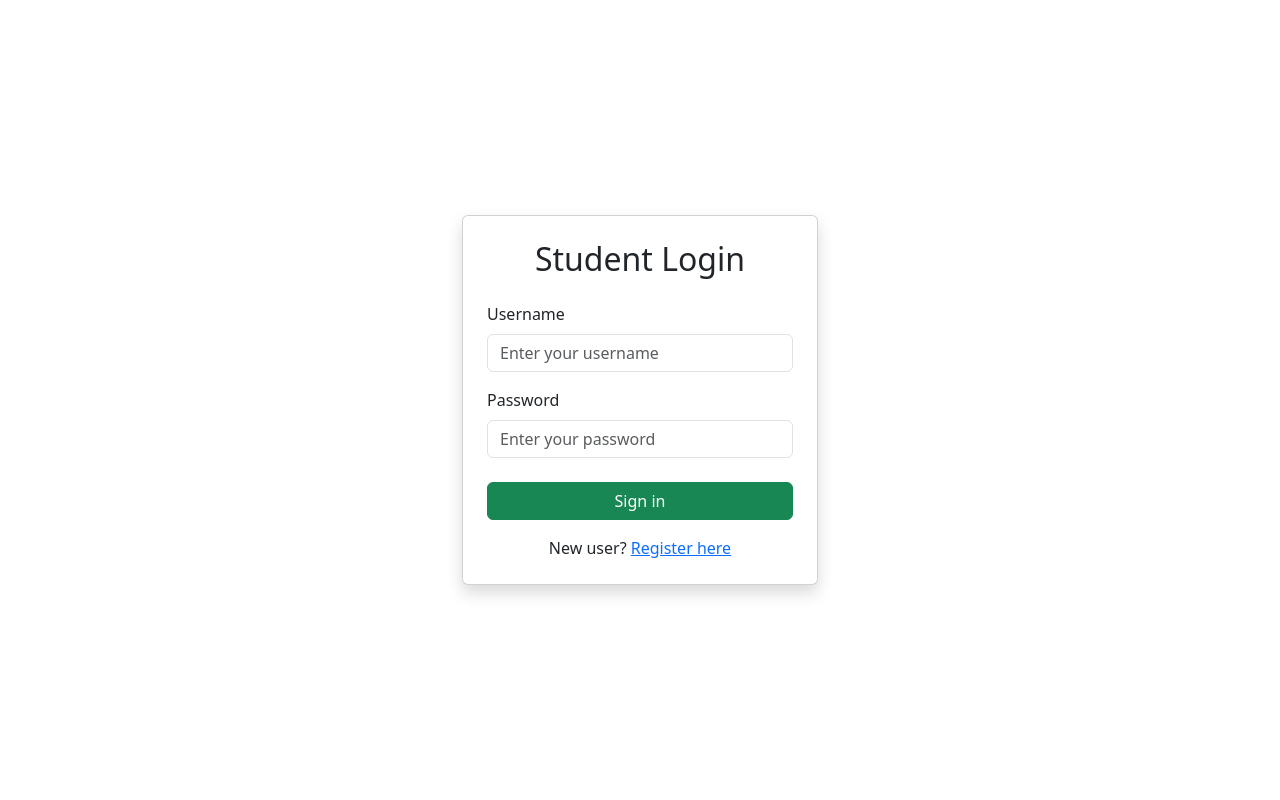
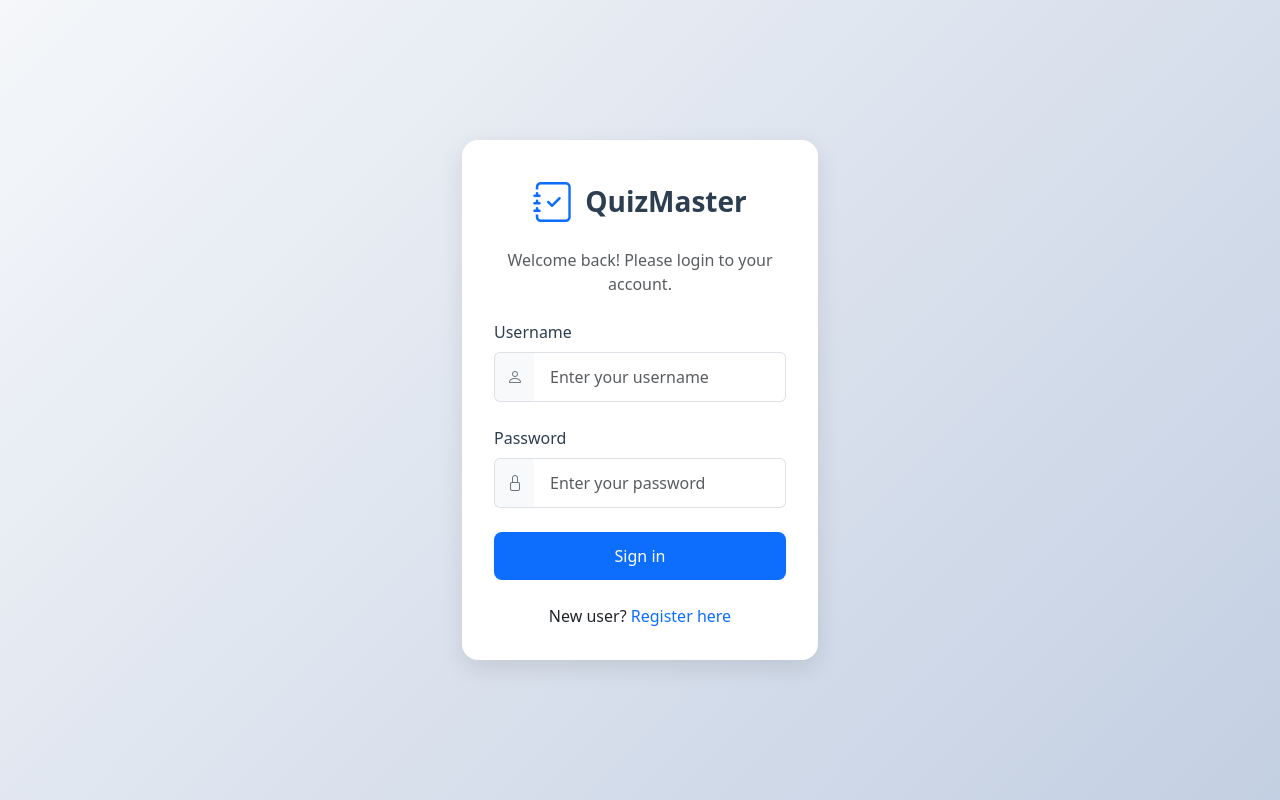
Before and after one commit to 21f1001662/QuizMaster-v2, a Vue app in the folder frontend/: page /student/login in a window 1280 px wide. Built offline with nearby package versions, Linux system fonts and the light colour scheme.

Commit message:
update siginup and login ui

```diff
--- a/frontend/index.html
+++ b/frontend/index.html
@@ -4,7 +4,7 @@
     <meta charset="UTF-8" />
     <link rel="icon" type="image/svg+xml" href="/vite.svg" />
     <meta name="viewport" content="width=device-width, initial-scale=1.0" />
-    <title>Vite + Vue</title>
+    <title>Qizzix</title>
   </head>
   <body>
     <div id="app"></div>
--- a/frontend/src/views/admin/Dashboard.vue
+++ b/frontend/src/views/admin/Dashboard.vue
@@ -22,8 +22,9 @@ onMounted(() => {
   <div class="min-vh-100 bg-light">
     <nav class="navbar navbar-expand-lg navbar-light bg-white shadow-sm">
       <div class="container">
-        <router-link class="navbar-brand text-primary fw-bold" to="/admin/dashboard">
-          Admin Panel
+        <router-link class="navbar-brand d-flex align-items-center" to="/admin/dashboard">
+          <i class="bi bi-shield-lock me-2 text-primary"></i>
+          <span class="fw-bold">QuizMaster Admin</span>
         </router-link>
         <button class="navbar-toggler" type="button" data-bs-toggle="collapse" data-bs-target="#navbarNav"
           aria-controls="navbarNav" aria-expanded="false" aria-label="Toggle navigation">
--- a/frontend/src/views/student/Dashboard.vue
+++ b/frontend/src/views/student/Dashboard.vue
@@ -2,8 +2,9 @@
   <div class="min-vh-100 bg-light">
     <nav class="navbar navbar-expand-lg navbar-light bg-white shadow-sm">
       <div class="container">
-        <router-link class="navbar-brand text-primary fw-bold" to="/student/dashboard">
-          Student Panel
+        <router-link class="navbar-brand d-flex align-items-center" to="/student/dashboard/quizzes">
+          <i class="bi bi-journal-check me-2 text-primary"></i>
+          <span class="fw-bold">QuizMaster</span>
         </router-link>
         <button class="navbar-toggler" type="button" data-bs-toggle="collapse" data-bs-target="#navbarNav"
           aria-controls="navbarNav" aria-expanded="false" aria-label="Toggle navigation">
@@ -35,10 +36,11 @@
 </template>
 
 <script setup>
-import { useRouter } from 'vue-router'
+import { useRouter, useRoute } from 'vue-router'
 import { onMounted } from 'vue'
 
 const router = useRouter()
+const route = useRoute()
 
 const handleLogout = () => {
   localStorage.removeItem('studentToken')
@@ -50,6 +52,12 @@ onMounted(() => {
   const token = localStorage.getItem('studentToken')
   if (!token) {
     router.push('/student/login')
+    return
+  }
+
+  // Redirect to quizzes page if we're on the dashboard root
+  if (route.path === '/student/dashboard') {
+    router.push('/student/dashboard/quizzes')
   }
 })
 </script>
--- a/frontend/src/views/student/Login.vue
+++ b/frontend/src/views/student/Login.vue
@@ -1,13 +1,24 @@
 <template>
+  <div class="login-page">
     <div class="container">
       <div class="row justify-content-center align-items-center min-vh-100">
         <div class="col-md-6 col-lg-4">
-        <div class="card shadow">
-          <div class="card-body p-4">
-            <h2 class="text-center mb-4">Student Login</h2>
-            <form @submit.prevent="handleLogin">
-              <div class="mb-3">
+          <div class="login-card">
+            <div class="text-center mb-4">
+              <div class="logo-container">
+                <i class="bi bi-journal-check logo-icon"></i>
+                <h1 class="logo-text">QuizMaster</h1>
+              </div>
+              <p class="text-muted">Welcome back! Please login to your account.</p>
+            </div>
+
+            <form @submit.prevent="handleLogin" class="login-form">
+              <div class="form-group">
                 <label for="username" class="form-label">Username</label>
+                <div class="input-group">
+                  <span class="input-group-text">
+                    <i class="bi bi-person"></i>
+                  </span>
                   <input
                     id="username"
                     v-model="username"
@@ -17,8 +28,14 @@
                     placeholder="Enter your username"
                   />
                 </div>
-              <div class="mb-4">
+              </div>
+
+              <div class="form-group">
                 <label for="password" class="form-label">Password</label>
+                <div class="input-group">
+                  <span class="input-group-text">
+                    <i class="bi bi-lock"></i>
+                  </span>
                   <input
                     id="password"
                     v-model="password"
@@ -28,17 +45,20 @@
                     placeholder="Enter your password"
                   />
                 </div>
+              </div>
+
               <button
                 type="submit"
-                class="btn btn-success w-100"
+                class="btn btn-primary w-100 login-btn"
                 :disabled="loading"
               >
                 <span v-if="loading" class="spinner-border spinner-border-sm me-2" role="status" aria-hidden="true"></span>
                 {{ loading ? 'Signing in...' : 'Sign in' }}
               </button>
             </form>
-            <div class="text-center mt-3">
-              New user? <router-link to="/student/register">Register here</router-link>
+
+            <div class="text-center mt-4">
+              <p class="mb-0">New user? <router-link to="/student/register" class="register-link">Register here</router-link></p>
             </div>
           </div>
         </div>
@@ -83,22 +103,107 @@ const handleLogin = async () => {
 </script>
 
 <style scoped>
-.min-vh-100 {
+.login-page {
+  background: linear-gradient(135deg, #f5f7fa 0%, #c3cfe2 100%);
   min-height: 100vh;
 }
 
+.login-card {
+  background: white;
+  border-radius: 16px;
+  padding: 2rem;
+  box-shadow: 0 8px 24px rgba(0, 0, 0, 0.1);
+  transition: transform 0.3s ease;
+}
+
+.login-card:hover {
+  transform: translateY(-5px);
+}
+
+.logo-container {
+  display: flex;
+  align-items: center;
+  justify-content: center;
+  gap: 0.75rem;
+  margin-bottom: 1rem;
+}
+
+.logo-icon {
+  font-size: 2.5rem;
+  color: var(--bs-primary);
+}
+
+.logo-text {
+  font-size: 1.75rem;
+  font-weight: 700;
+  color: #2c3e50;
+  margin: 0;
+}
+
+.form-group {
+  margin-bottom: 1.5rem;
+}
+
+.form-label {
+  font-weight: 500;
+  color: #2c3e50;
+  margin-bottom: 0.5rem;
+}
+
+.input-group-text {
+  background: #f8f9fa;
+  border-right: none;
+  color: #6c757d;
+}
+
+.form-control {
+  border-left: none;
+  padding: 0.75rem 1rem;
+}
+
+.form-control:focus {
+  border-color: #dee2e6;
+  box-shadow: none;
+}
+
+.input-group:focus-within {
+  box-shadow: 0 0 0 0.25rem rgba(13, 110, 253, 0.15);
+}
+
+.login-btn {
+  padding: 0.75rem;
+  font-weight: 500;
+  border-radius: 8px;
+  background: var(--bs-primary);
+  border: none;
+  transition: all 0.3s ease;
+}
+
+.login-btn:hover {
+  background: #0b5ed7;
+  transform: translateY(-2px);
+}
+
+.login-btn:disabled {
+  background: #6c757d;
+  transform: none;
+}
+
+.register-link {
+  color: var(--bs-primary);
+  text-decoration: none;
+  font-weight: 500;
+  transition: color 0.3s ease;
+}
+
+.register-link:hover {
+  color: #0b5ed7;
+}
+
 .spinner-border {
-  display: inline-block;
   width: 1rem;
   height: 1rem;
-  border: 0.2em solid currentColor;
-  border-right-color: transparent;
-  border-radius: 50%;
-  animation: spinner-border .75s linear infinite;
-}
-
-.me-2 {
-  margin-right: 0.5rem;
+  border-width: 0.15em;
 }
 
 @keyframes spinner-border {
--- a/frontend/src/views/student/Register.vue
+++ b/frontend/src/views/student/Register.vue
@@ -1,13 +1,24 @@
 <template>
+  <div class="register-page">
     <div class="container">
       <div class="row justify-content-center align-items-center min-vh-100">
         <div class="col-md-6 col-lg-4">
-        <div class="card shadow">
-          <div class="card-body p-4">
-            <h2 class="text-center mb-4">Student Registration</h2>
-            <form @submit.prevent="handleRegister">
-              <div class="mb-3">
+          <div class="register-card">
+            <div class="text-center mb-4">
+              <div class="logo-container">
+                <i class="bi bi-journal-check logo-icon"></i>
+                <h1 class="logo-text">QuizMaster</h1>
+              </div>
+              <p class="text-muted">Create your account to get started.</p>
+            </div>
+
+            <form @submit.prevent="handleRegister" class="register-form">
+              <div class="form-group">
                 <label for="username" class="form-label">Username</label>
+                <div class="input-group">
+                  <span class="input-group-text">
+                    <i class="bi bi-person"></i>
+                  </span>
                   <input
                     id="username"
                     v-model="formData.username"
@@ -17,8 +28,14 @@
                     placeholder="Choose a username"
                   />
                 </div>
-              <div class="mb-3">
+              </div>
+
+              <div class="form-group">
                 <label for="full_name" class="form-label">Full Name</label>
+                <div class="input-group">
+                  <span class="input-group-text">
+                    <i class="bi bi-person-badge"></i>
+                  </span>
                   <input
                     id="full_name"
                     v-model="formData.full_name"
@@ -28,8 +45,14 @@
                     placeholder="Enter your full name"
                   />
                 </div>
-              <div class="mb-3">
+              </div>
+
+              <div class="form-group">
                 <label for="password" class="form-label">Password</label>
+                <div class="input-group">
+                  <span class="input-group-text">
+                    <i class="bi bi-lock"></i>
+                  </span>
                   <input
                     id="password"
                     v-model="formData.password"
@@ -39,8 +62,14 @@
                     placeholder="Choose a password"
                   />
                 </div>
-              <div class="mb-3">
+              </div>
+
+              <div class="form-group">
                 <label for="dob" class="form-label">Date of Birth</label>
+                <div class="input-group">
+                  <span class="input-group-text">
+                    <i class="bi bi-calendar"></i>
+                  </span>
                   <input
                     id="dob"
                     v-model="formData.dob"
@@ -49,17 +78,20 @@
                     required
                   />
                 </div>
+              </div>
+
               <button
                 type="submit"
-                class="btn btn-success w-100"
+                class="btn btn-primary w-100 register-btn"
                 :disabled="loading"
               >
                 <span v-if="loading" class="spinner-border spinner-border-sm me-2" role="status" aria-hidden="true"></span>
-                {{ loading ? 'Registering...' : 'Register' }}
+                {{ loading ? 'Creating Account...' : 'Create Account' }}
               </button>
             </form>
-            <div class="text-center mt-3">
-              Already have an account? <router-link to="/student/login">Login here</router-link>
+
+            <div class="text-center mt-4">
+              <p class="mb-0">Already have an account? <router-link to="/student/login" class="login-link">Login here</router-link></p>
             </div>
           </div>
         </div>
@@ -103,22 +135,107 @@ const handleRegister = async () => {
 </script>
 
 <style scoped>
-.min-vh-100 {
+.register-page {
+  background: linear-gradient(135deg, #f5f7fa 0%, #c3cfe2 100%);
   min-height: 100vh;
 }
 
+.register-card {
+  background: white;
+  border-radius: 16px;
+  padding: 2rem;
+  box-shadow: 0 8px 24px rgba(0, 0, 0, 0.1);
+  transition: transform 0.3s ease;
+}
+
+.register-card:hover {
+  transform: translateY(-5px);
+}
+
+.logo-container {
+  display: flex;
+  align-items: center;
+  justify-content: center;
+  gap: 0.75rem;
+  margin-bottom: 1rem;
+}
+
+.logo-icon {
+  font-size: 2.5rem;
+  color: var(--bs-primary);
+}
+
+.logo-text {
+  font-size: 1.75rem;
+  font-weight: 700;
+  color: #2c3e50;
+  margin: 0;
+}
+
+.form-group {
+  margin-bottom: 1.5rem;
+}
+
+.form-label {
+  font-weight: 500;
+  color: #2c3e50;
+  margin-bottom: 0.5rem;
+}
+
+.input-group-text {
+  background: #f8f9fa;
+  border-right: none;
+  color: #6c757d;
+}
+
+.form-control {
+  border-left: none;
+  padding: 0.75rem 1rem;
+}
+
+.form-control:focus {
+  border-color: #dee2e6;
+  box-shadow: none;
+}
+
+.input-group:focus-within {
+  box-shadow: 0 0 0 0.25rem rgba(13, 110, 253, 0.15);
+}
+
+.register-btn {
+  padding: 0.75rem;
+  font-weight: 500;
+  border-radius: 8px;
+  background: var(--bs-primary);
+  border: none;
+  transition: all 0.3s ease;
+}
+
+.register-btn:hover {
+  background: #0b5ed7;
+  transform: translateY(-2px);
+}
+
+.register-btn:disabled {
+  background: #6c757d;
+  transform: none;
+}
+
+.login-link {
+  color: var(--bs-primary);
+  text-decoration: none;
+  font-weight: 500;
+  transition: color 0.3s ease;
+}
+
+.login-link:hover {
+  color: #0b5ed7;
+}
+
 .spinner-border {
-  display: inline-block;
   width: 1rem;
   height: 1rem;
-  border: 0.2em solid currentColor;
-  border-right-color: transparent;
-  border-radius: 50%;
-  animation: spinner-border .75s linear infinite;
-}
-
-.me-2 {
-  margin-right: 0.5rem;
+  border-width: 0.15em;
 }
 
 @keyframes spinner-border {
```
Also changed, not shown: frontend/src/views/admin/Login.vue (+129 -17 lines). Lines whose indentation alone changed are shown as unchanged.
